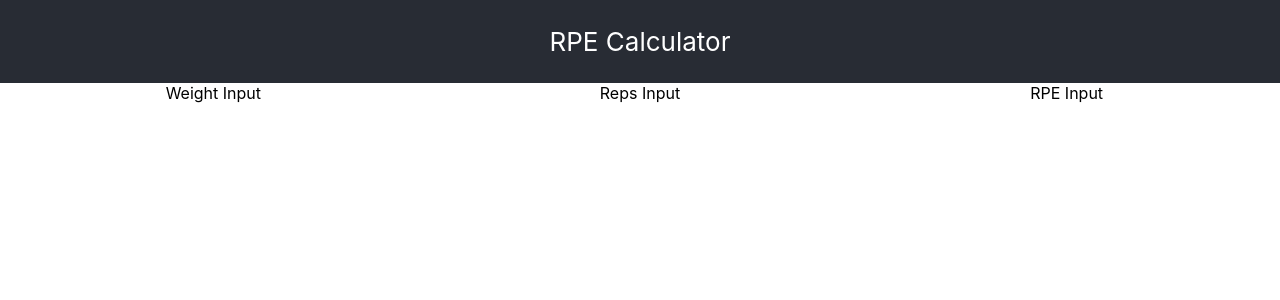
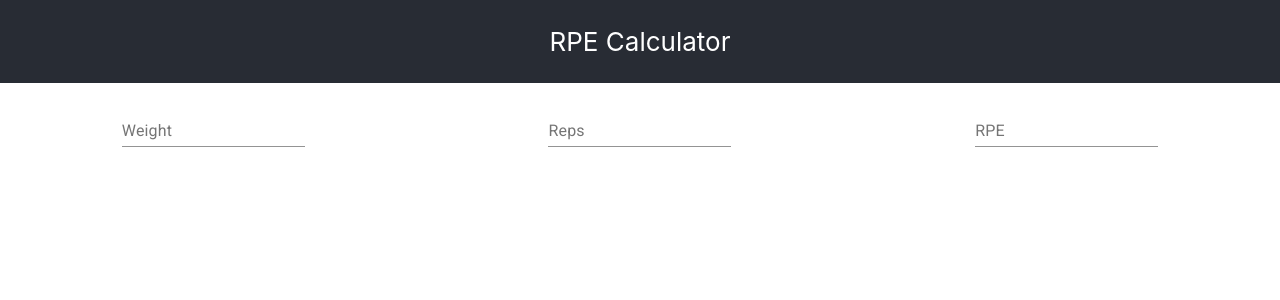
Before and after one commit to andymcwraith/rpe-calculator, a React (Create React App) app: page / in a window 1280 px wide. Shown: the top 300 px of the page. Built offline with nearby package versions, Linux system fonts and the light colour scheme.

Commit message:
Added weight, reps and rpe input components

```diff
--- /dev/null
+++ b/src/components/Layout.css
@@ -0,0 +1,3 @@
+.layout {
+    margin-top: 1rem;
+}
--- a/src/components/Layout.tsx
+++ b/src/components/Layout.tsx
@@ -1,24 +1,32 @@
 import * as React from 'react';
 import Grid from '@material-ui/core/Grid';
 
-interface Props {}
+import RepsInput from './RepsInput';
+import RpeInput from './RpeInput';
+import WeightInput from './WeightInput';
 
-class Layout extends React.PureComponent<Props, {}> {
-    render(): React.ReactNode {
+import './Layout.css';
+
+interface Props {
+    weight: string;
+    reps: string;
+    rpe: string;
+}
+
+const Layout: React.FC<Props> = props => {
     return (
-            <Grid container={true} xs={12}>
+        <Grid className="layout" container={true}>
             <Grid item={true} xs={12} md={4}>
-                    Weight Input
+                <WeightInput value={props.weight} />
             </Grid>
             <Grid item={true} xs={12} md={4}>
-                    Reps Input
+                <RepsInput value={props.reps} />
             </Grid>
             <Grid item={true} xs={12} md={4}>
-                    RPE Input
+                <RpeInput value={props.rpe} />
             </Grid>
         </Grid>
     );
-    }
-}
+};
 
 export default Layout;
--- /dev/null
+++ b/src/components/RepsInput.tsx
@@ -0,0 +1,12 @@
+import * as React from 'react';
+import TextField from '@material-ui/core/TextField';
+
+interface Props {
+    value: string;
+}
+
+const RepsInput: React.FC<Props> = props => {
+    return <TextField id="reps-input" type="number" label="Reps" value={props.value} />
+};
+
+export default RepsInput;
--- /dev/null
+++ b/src/components/RpeInput.tsx
@@ -0,0 +1,12 @@
+import * as React from 'react';
+import TextField from '@material-ui/core/TextField';
+
+interface Props {
+    value: string;
+}
+
+const RpeInput: React.FC<Props> = props => {
+    return <TextField id="rpe-input" type="number" label="RPE" value={props.value} />
+};
+
+export default RpeInput;
--- /dev/null
+++ b/src/components/WeightInput.tsx
@@ -0,0 +1,12 @@
+import * as React from 'react';
+import TextField from '@material-ui/core/TextField';
+
+interface Props {
+    value: string;
+}
+
+const WeightInput: React.FC<Props> = props => {
+    return <TextField id="weight-input" type="number" label="Weight" value={props.value} />
+};
+
+export default WeightInput;
--- a/src/containers/App.css
+++ b/src/containers/App.css
@@ -1,12 +1,8 @@
-.App {
+.app {
   text-align: center;
 }
 
-.App-logo {
-  height: 40vmin;
-}
-
-.App-header {
+.app-header {
   background-color: #282c34;
   display: flex;
   flex-direction: column;
@@ -15,7 +11,3 @@
   font-size: calc(10px + 2vmin);
   color: white;
 }
-
-.App-link {
-  color: #09d3ac;
-}
--- a/src/containers/App.tsx
+++ b/src/containers/App.tsx
@@ -1,17 +1,36 @@
-import React from 'react';
+import * as React from 'react';
 
 import Layout from '../components/Layout';
+
 import './App.css';
 
-const App: React.FC = () => {
-  return (
-      <div className="App">
-          <header className="App-header">
-              <p>RPE Calculator</p>
-          </header>
-        <Layout />
-    </div>
-  );
-};
+interface State {
+    weight: string;
+    reps: string;
+    rpe: string;
+}
+
+class App extends React.PureComponent<{}, State> {
+    constructor(props: {}) {
+        super(props);
+
+        this.state = {
+            weight: '',
+            reps: '',
+            rpe: '',
+        };
+    }
+
+    render(): React.ReactNode {
+        return (
+            <div className="app">
+                <header className="app-header">
+                    <p>RPE Calculator</p>
+                </header>
+                <Layout weight={this.state.weight} reps={this.state.reps} rpe={this.state.rpe} />
+            </div>
+        );
+    }
+}
 
 export default App;
```
Also changed, not shown: 1 other file (tests, documents, lock files or other folders). Lines whose indentation alone changed are shown as unchanged.
